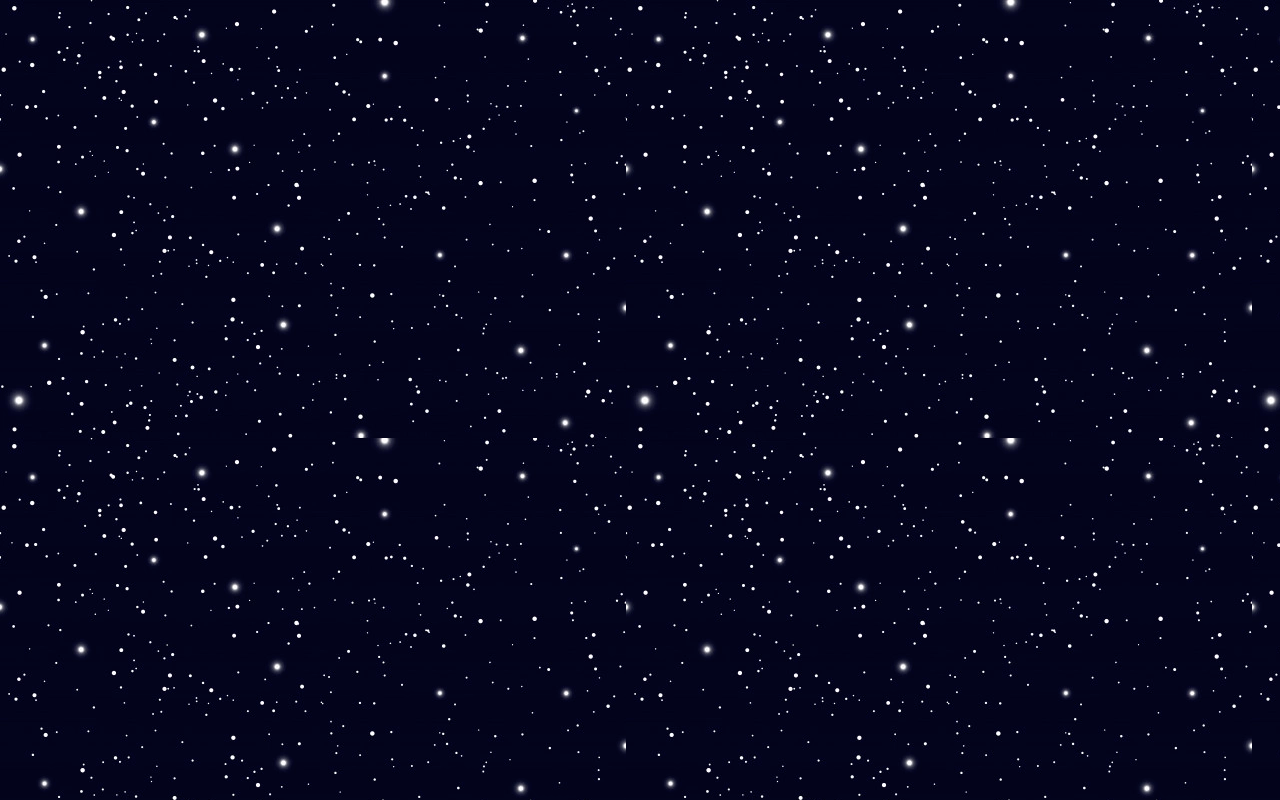
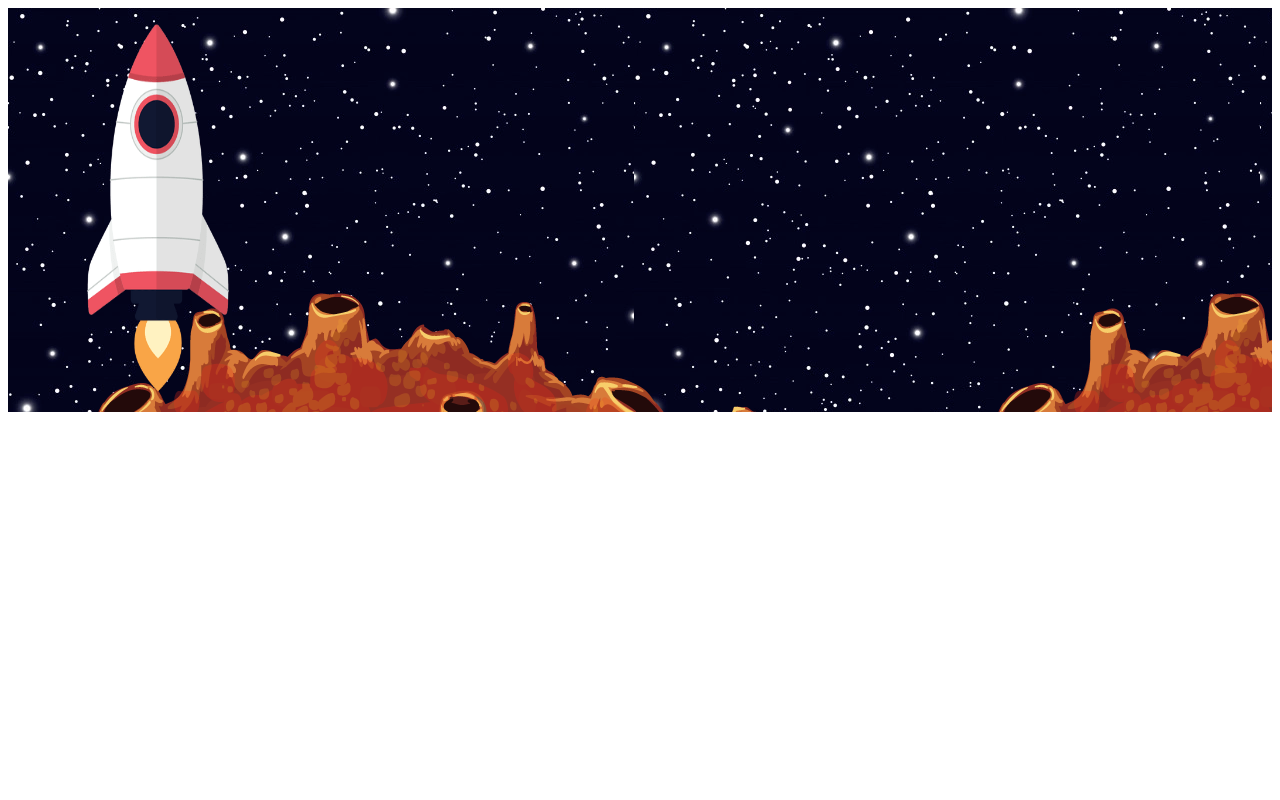
Before and after one commit to krisztianteller/jetBrainsOpenSpace, a plain HTML site: page index.html in a window 1280 px wide. Drawn offline with Linux system fonts and the light colour scheme.

Commit message:
uplad png

```diff
--- a/index.html
+++ b/index.html
@@ -6,6 +6,11 @@
     <link rel="stylesheet"  href="style.css">
 </head>
 <body>
-    <div class="space"></div>
+    <div class="space">
+        <div class="planet-area">
+            <img class="rocket" src="rocket.png" alt="Rocket">
+        </div>
+
+    </div>
 </body>
 </html>
--- a/style.css
+++ b/style.css
@@ -1,3 +1,11 @@
-body{
+.space{
     background-image: url('space.png');
 }
+.planet-area{
+    background-image: url('mars.png');
+}
+
+.rocket{
+    width: 300px;
+    height: 400px;
+}
```
Also changed, not shown: mars.png (added), rocket.png (added).
